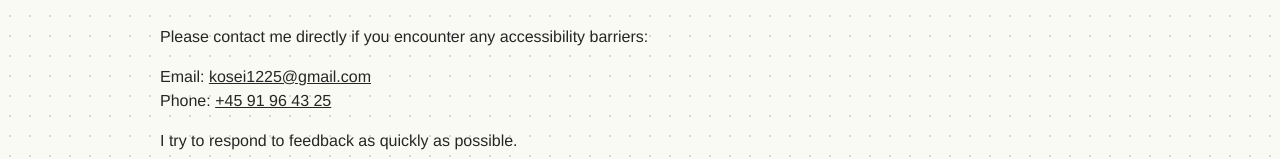
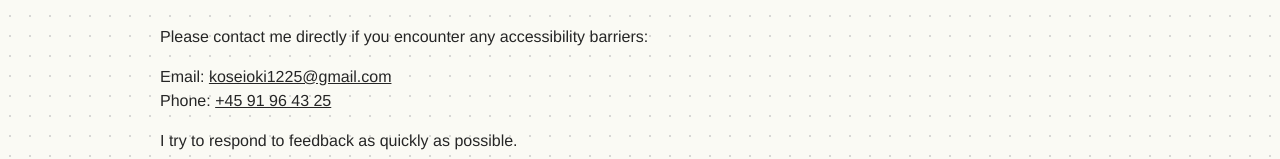
Before and after one commit to Koseioki/koseioki, a React (Vite) app: page /accessibility in a window 1280 px wide. Shown: the part 1214-1373 px from the top of the page. Built offline with nearby package versions, Linux system fonts and the light colour scheme.

Commit message:
updated email

```diff
--- a/src/Accessibility.jsx
+++ b/src/Accessibility.jsx
@@ -44,7 +44,7 @@ function Accessibility() {
         <h2 className="headings">Feedback and Contact Information</h2>
         <p className="paragraph">Please contact me directly if you encounter any accessibility barriers:</p>
         <ul>
-          <li>Email: <a className="plain-link" href="mailto:kosei1225@gmail.com">kosei1225@gmail.com</a></li>
+          <li>Email: <a className="plain-link" href="mailto:koseioki1225@gmail.com">koseioki1225@gmail.com</a></li>
           <li>Phone: <a className="plain-link" href="tel:+4591964325">+45 91 96 43 25</a></li>
         </ul>
         <p className="paragraph">I try to respond to feedback as quickly as possible.</p>
```
